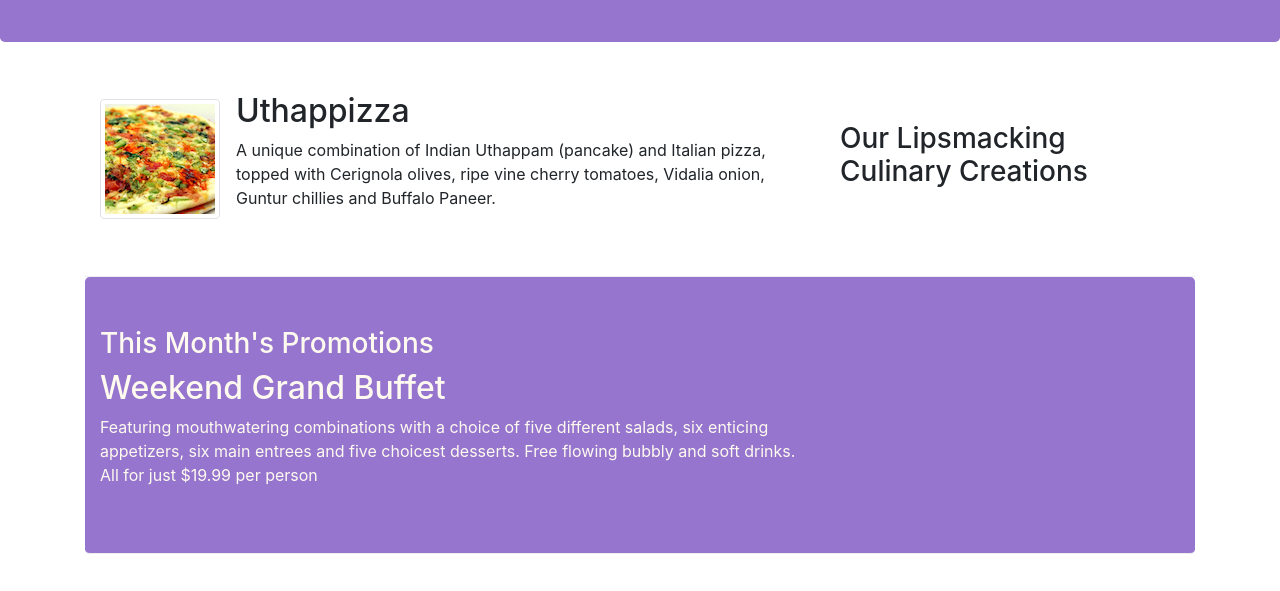
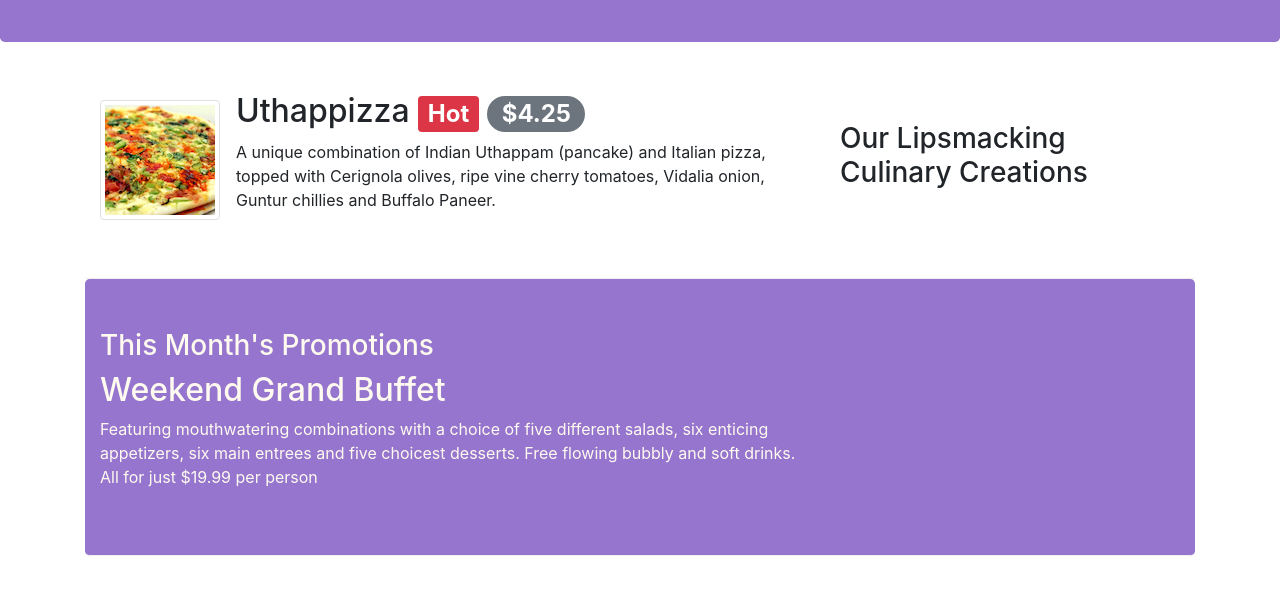
Before and after one commit to pirtpalbenipal/Node-Coursera, a website: page index.html in a window 1280 px wide. Shown: the part 209-800 px from the top of the page. Drawn offline with nearby package versions, Linux system fonts and the light colour scheme.

Commit message:
Alerting users

```diff
--- a/index.html
+++ b/index.html
@@ -41,10 +41,7 @@
     </nav>
     <header class="jumbotron ">
         <div class="container ">
-
-
-
-                    <div class="row row-header  ">
+             <div class="row row-header  ">
                         <div class="col-12 col-sm-8">
                              <h1>Ristorante con Fusion</h1>
                     <p>We take inspiration from the World's best cuisines, and create a unique fusion experience. Our lipsmacking creations will tickle your culinary senses!</p>
@@ -69,7 +66,8 @@
                     <img class="d-flex mr-3 img-thumbnail align-self-center"
                             src="img/uthappizza.png" alt="Uthappizza">
                     <div class="media-body">
-                        <h2 class="mt-0">Uthappizza</h2>
+                        <h2 class="mt-0">Uthappizza <span class="badge badge-danger">Hot</span>
+                            <span class="badge badge-pill badge-secondary">$4.25</span></h2>
                         <p class="d-none d-sm-block">A unique combination of Indian Uthappam (pancake) and
                             Italian pizza, topped with Cerignola olives, ripe vine
                             cherry tomatoes, Vidalia onion, Guntur chillies and
```
Also changed, not shown: img/house3.jpeg (added).
